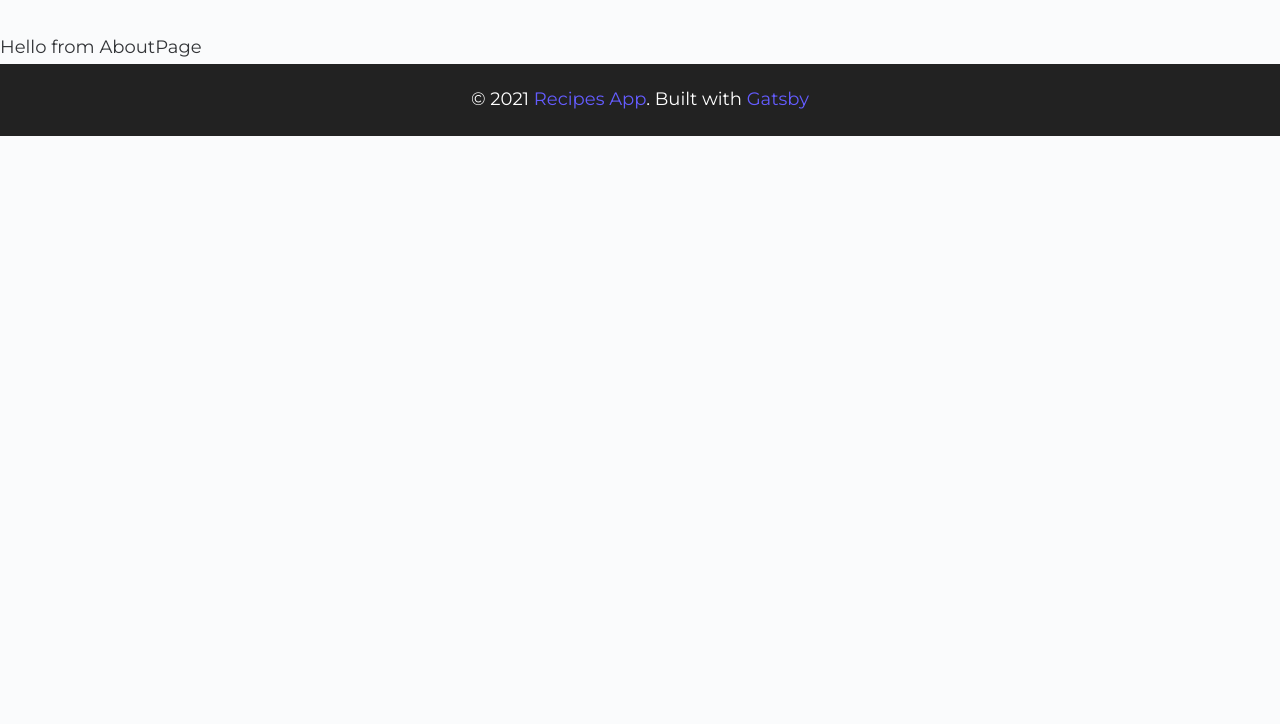
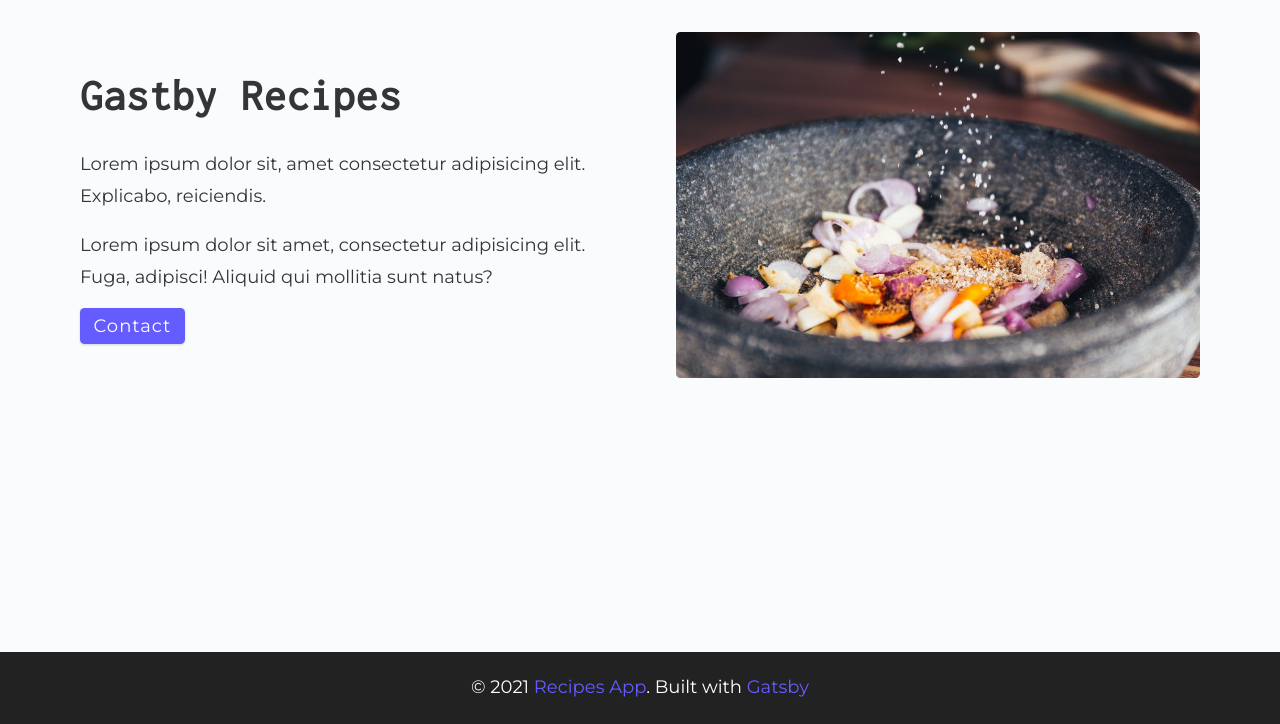
Before and after one commit to baguilar6174/gatsby-recipes-app, a Gatsby site: page /about in a window 1280 px wide. Shown: the part 76-800 px from the top of the page. Built offline with nearby package versions, Linux system fonts and the light colour scheme; Gatsby itself is replaced by a stand-in of ours.

Commit message:
About page updated, gatsby-plugin-image added

```diff
--- a/gatsby-config.js
+++ b/gatsby-config.js
@@ -8,5 +8,8 @@ module.exports = {
   /* Your site config here */
   plugins: [
     `gatsby-plugin-styled-components`,
+    `gatsby-plugin-image`,
+    `gatsby-plugin-sharp`,
+    `gatsby-transformer-sharp`,
   ],
 }
--- a/package.json
+++ b/package.json
@@ -16,7 +16,11 @@
   "dependencies": {
     "babel-plugin-styled-components": "^2.0.2",
     "gatsby": "^4.4.0",
+    "gatsby-plugin-image": "^2.4.0",
+    "gatsby-plugin-sharp": "^4.4.0",
     "gatsby-plugin-styled-components": "^5.4.0",
+    "gatsby-source-filesystem": "^4.4.0",
+    "gatsby-transformer-sharp": "^4.4.0",
     "normalize.css": "^8.0.1",
     "react": "^17.0.1",
     "react-dom": "^17.0.1",
@@ -28,6 +32,6 @@
   },
   "repository": {
     "type": "git",
-    "url": ""
+    "url": "https://github.com/bryanAguilar001/gatsby-recipes-app.git"
   }
 }
--- a/src/pages/about.js
+++ b/src/pages/about.js
@@ -1,10 +1,22 @@
 import React from 'react';
 import Layout from '../components/Layout';
+import { StaticImage } from 'gatsby-plugin-image';
+import { Link } from 'gatsby';
 
 const AboutPage = () => {
     return (
         <Layout>
-            Hello from AboutPage
+            <main className='page'>
+                <section className='about-page'>
+                    <article>
+                        <h2>Gastby Recipes</h2>
+                        <p>Lorem ipsum dolor sit, amet consectetur adipisicing elit. Explicabo, reiciendis.</p>
+                        <p>Lorem ipsum dolor sit amet, consectetur adipisicing elit. Fuga, adipisci! Aliquid qui mollitia sunt natus?</p>
+                        <Link to='/contact' className='btn'>contact</Link>
+                    </article>
+                    <StaticImage src='../assets/images/about.jpeg' alt='About Image' className='about-img' placeholder='blurred'/>
+                </section>
+            </main>
         </Layout>
     )
 }
```
Also changed, not shown: 1 other file.
